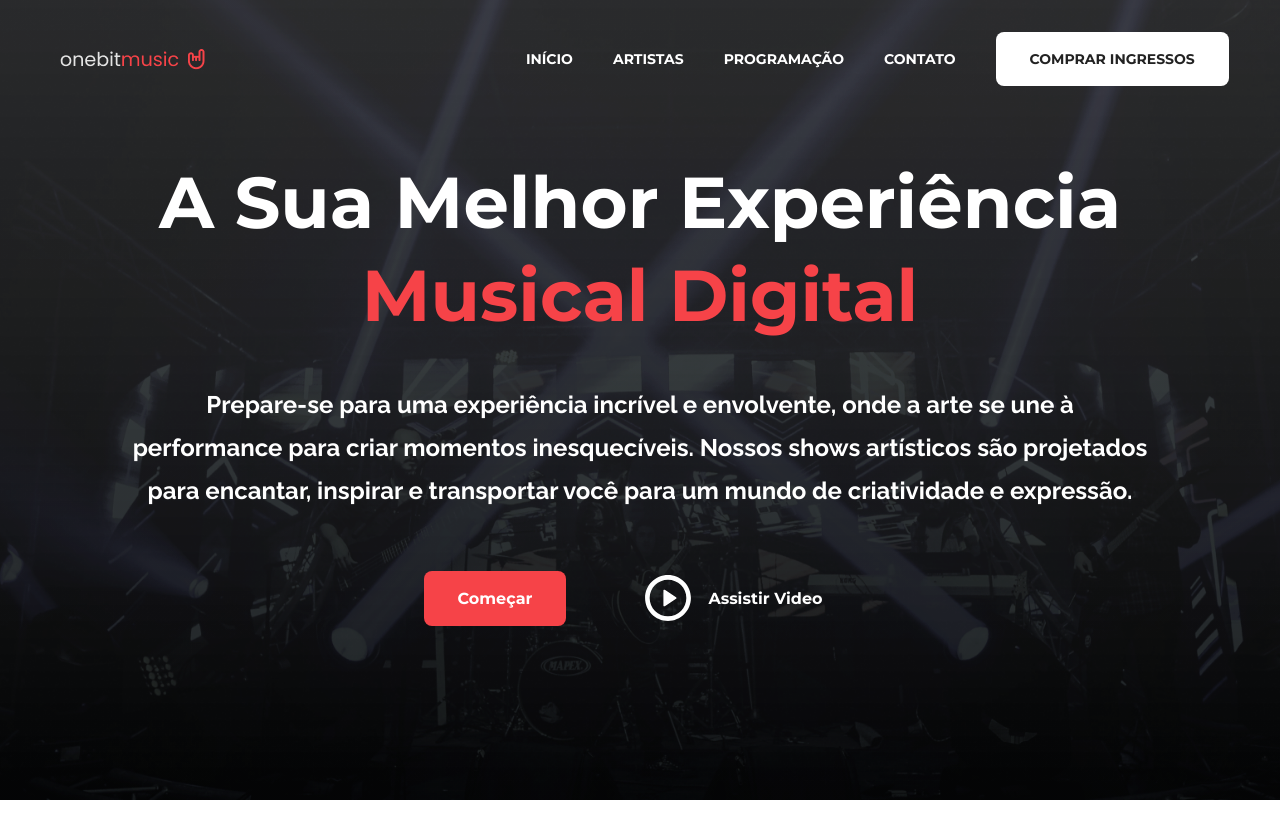
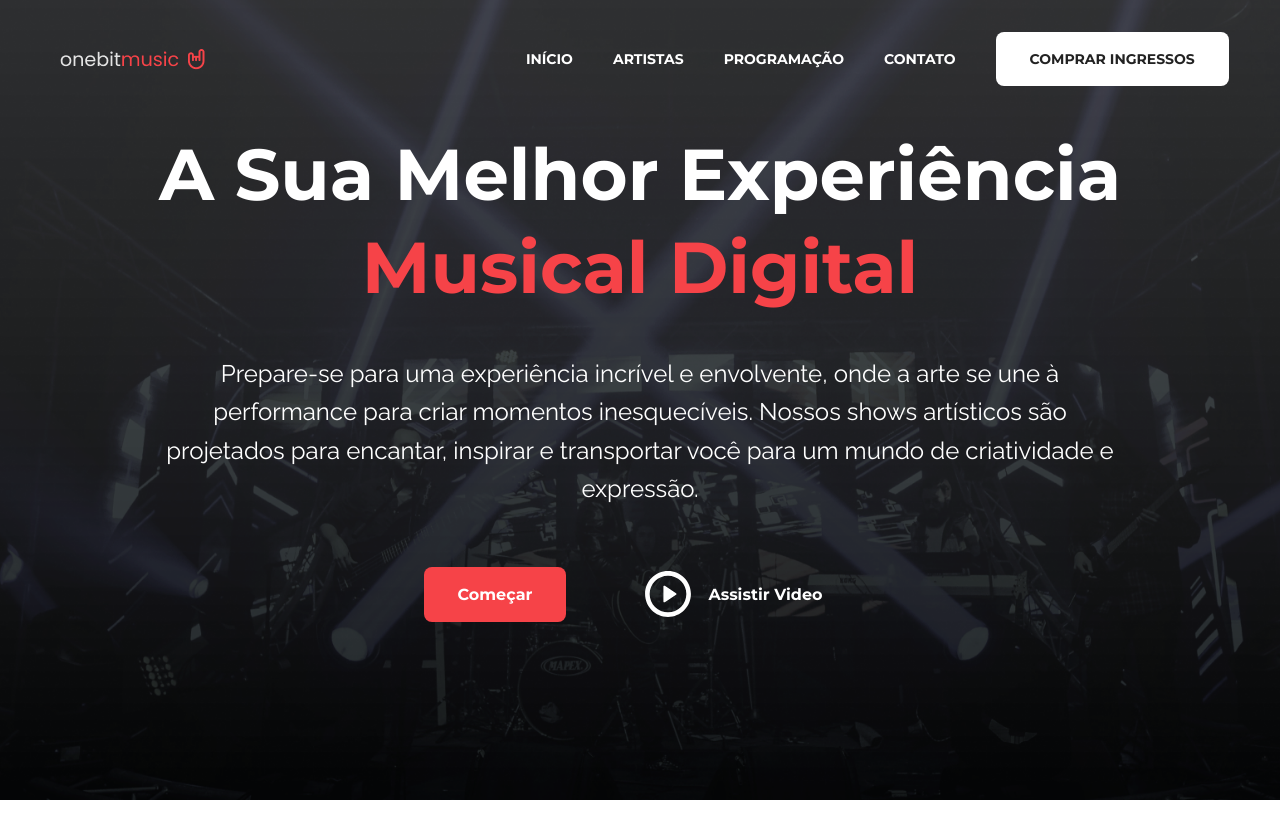
Before and after one commit to lucaseduardocrp/OBCMusic, a Next.js app: page / in a window 1280 px wide. Shown: the top 838 px of the page. After the commit the page ends 800 px from the top, so only its background shows below. Built offline with nearby package versions, Linux system fonts and the light colour scheme.

Commit message:
Fonts change

```diff
--- a/src/pages/index.tsx
+++ b/src/pages/index.tsx
@@ -17,7 +17,6 @@ export default function Home() {
           </Button>
         </div>
       </HomeSection>
-      <section></section>
     </Container>
   )
 }
--- a/src/pages/styles.ts
+++ b/src/pages/styles.ts
@@ -8,8 +8,9 @@ export const HomeSection = styled.section`
   flex-direction: column;
   gap: 4rem;
   height: 100vh;
+  padding-top: 0;
   text-align: center;
-  background: linear-gradient(rgba(0,0,0,0.1), rgba(0,0,0,0.1)), url(/HomeBackground.png);
+  background: linear-gradient(180deg, transparent 100%, black 100%), url(/HomeBackground.png);
   background-position: center;
   background-size: cover;
 
@@ -20,7 +21,7 @@ export const HomeSection = styled.section`
   >p{
     ${Paragraph};
     font-size: var(--2xl);
-    padding: 0 8rem;
+    padding: 0 10rem;
   }
 
   .ButtonsContainer{
@@ -33,4 +34,18 @@ export const HomeSection = styled.section`
       padding: 0;
     }
   }
+
+  @media (max-width: 26.563rem) {
+    padding-top: 8rem;
+
+    .ButtonsContainer{
+      flex-direction: column;
+      gap: 1rem;
+    }
+  }
 `;
+
+export const TimerContainer = styled.div`
+  height: 40vh;
+  background: linear-gradient(180deg, black 100%, black 100%);
+`;
--- a/src/styles/GlobalStyles.ts
+++ b/src/styles/GlobalStyles.ts
@@ -57,8 +57,8 @@ const GlobalStyles = createGlobalStyle`
 
   @media (max-width: 26.563rem) {
     :root{
-      --2xl: 1.8rem;
-      --5xl: 4.4rem;
+      --2xl: 1.6rem;
+      --5xl: 4.2rem;
     }
   }
 `;
--- a/src/styles/Mixins.ts
+++ b/src/styles/Mixins.ts
@@ -16,10 +16,10 @@ export const Title = css`
 
 export const Paragraph = css`
   font-size: var(--base);
-  font-weight: 700;
+  font-weight: 500;
   font-family: ${({theme}) => theme.fonts.text};
   color: ${({theme}) => theme.colors.white};
-  line-height: 1.8;
+  line-height: 1.6;
 `;
 
 
```
